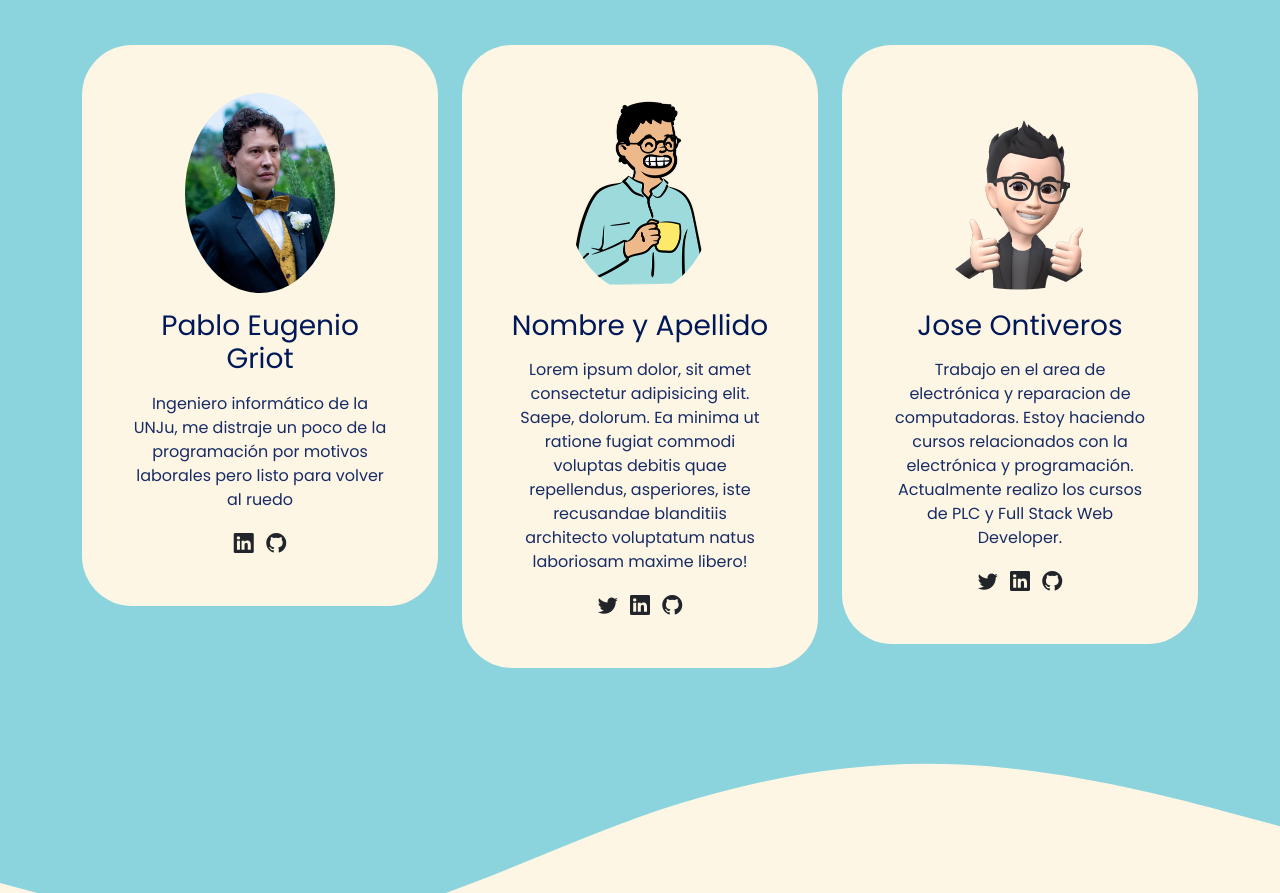
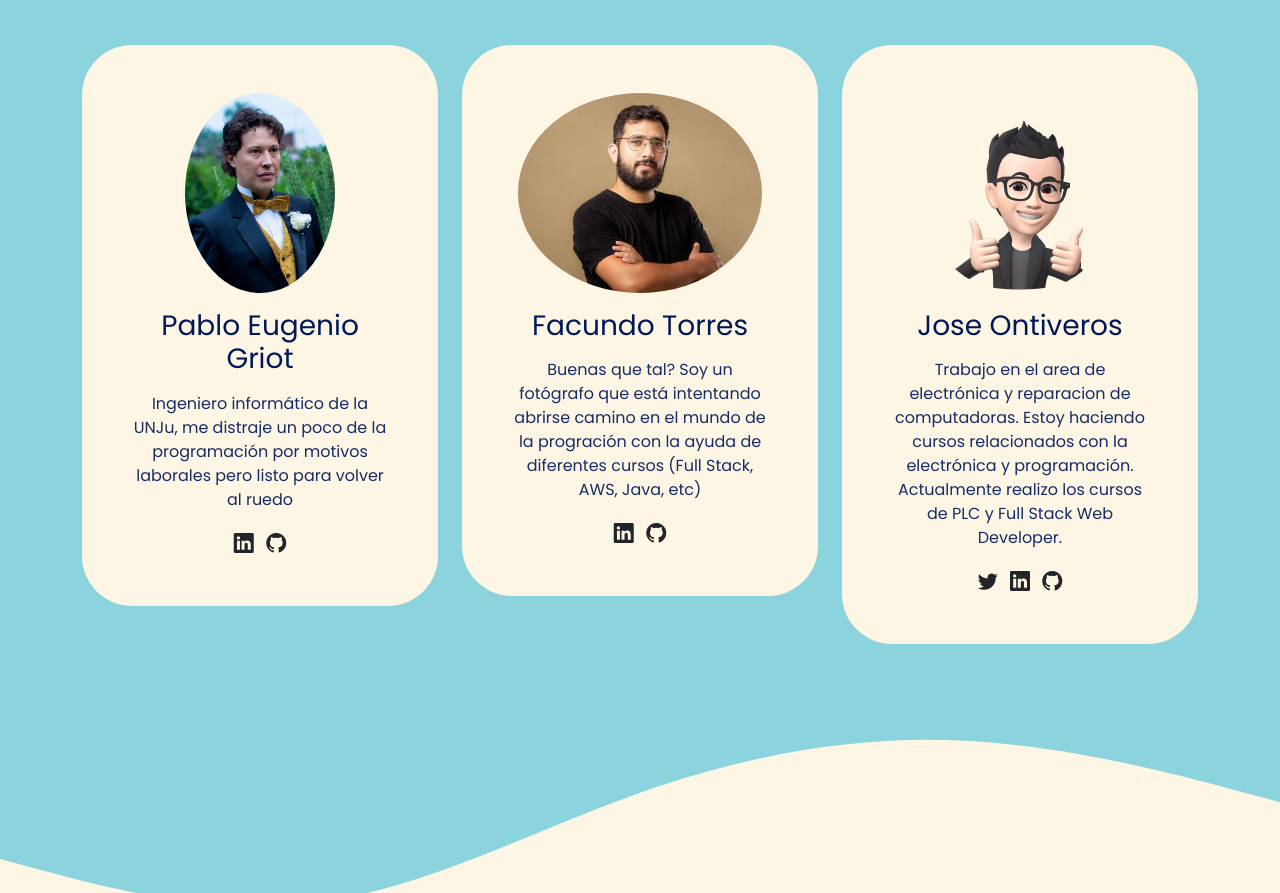
Before and after one commit to joseontiveros/devtech-podcast-web, a plain HTML site: page index.html in a window 1280 px wide. Shown: the part 1190-2083 px from the top of the page. Drawn offline with nearby package versions, Linux system fonts and the light colour scheme.

Commit message:
Cambios realizados en la terjeta 2 (Torres)

```diff
--- a/index.html
+++ b/index.html
@@ -114,14 +114,11 @@
           <div class="col-md-6 col-lg-4 mb-3">
             <div class="card">
               <div class="card-body text-center p-5">
-                <img src="./assets/avatar.png" alt="avatar" class="img img-fluid rounded-circle mb-3">
-                <h3 class="title card-title mb-3">Nombre y Apellido</h3>
-                <p>Lorem ipsum dolor, sit amet consectetur adipisicing elit. Saepe, dolorum. Ea minima ut ratione fugiat
-                  commodi voluptas debitis quae repellendus, asperiores, iste recusandae blanditiis architecto
-                  voluptatum natus laboriosam maxime libero!</p>
-                <a href="#"><i class="bi bi-twitter text-dark mx-1 lead"></i></a>
-                <a href="#"><i class="bi bi-linkedin text-dark mx-1 lead"></i></a>
-                <a href="#"><i class="bi bi-github text-dark mx-1 lead"></i></a>
+                <img src="./assets/FotoCurriculumCuadrada.jpeg" alt="avatar" class="img img-fluid rounded-circle mb-3">
+                <h3 class="title card-title mb-3">Facundo Torres</h3>
+                <p>Buenas que tal? Soy un fotógrafo que está intentando abrirse camino en el mundo de la progración con la ayuda de diferentes cursos (Full Stack, AWS, Java, etc)</p>
+                <a href="https://www.linkedin.com/in/devangel-facundo-torres-/" target="_blank"><i class="bi bi-linkedin text-dark mx-1 lead"></i></a>
+                <a href="https://github.com/angelfacundotorres" target="_blank"><i class="bi bi-github text-dark mx-1 lead"></i></a>
               </div>
             </div>
           </div>
```
Also changed, not shown: assets/FotoCurriculumCuadrada.jpeg (added).
